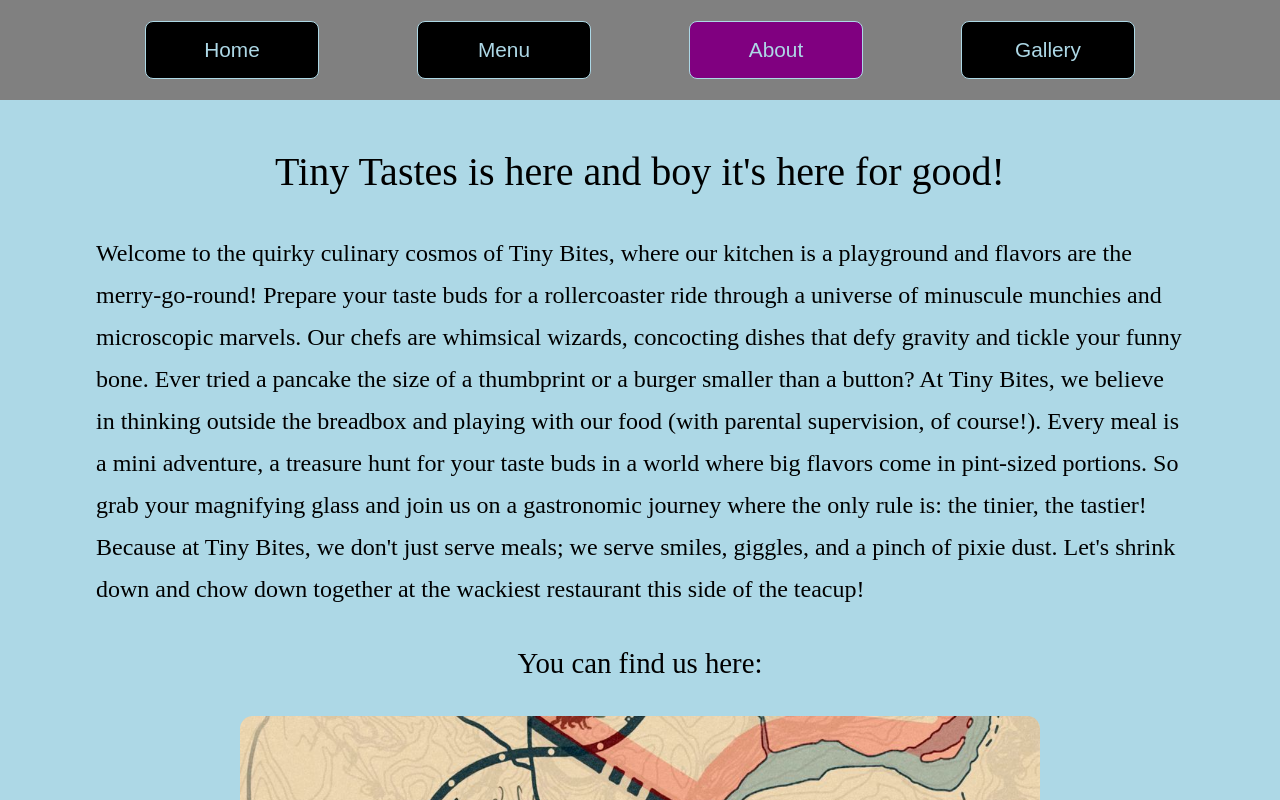
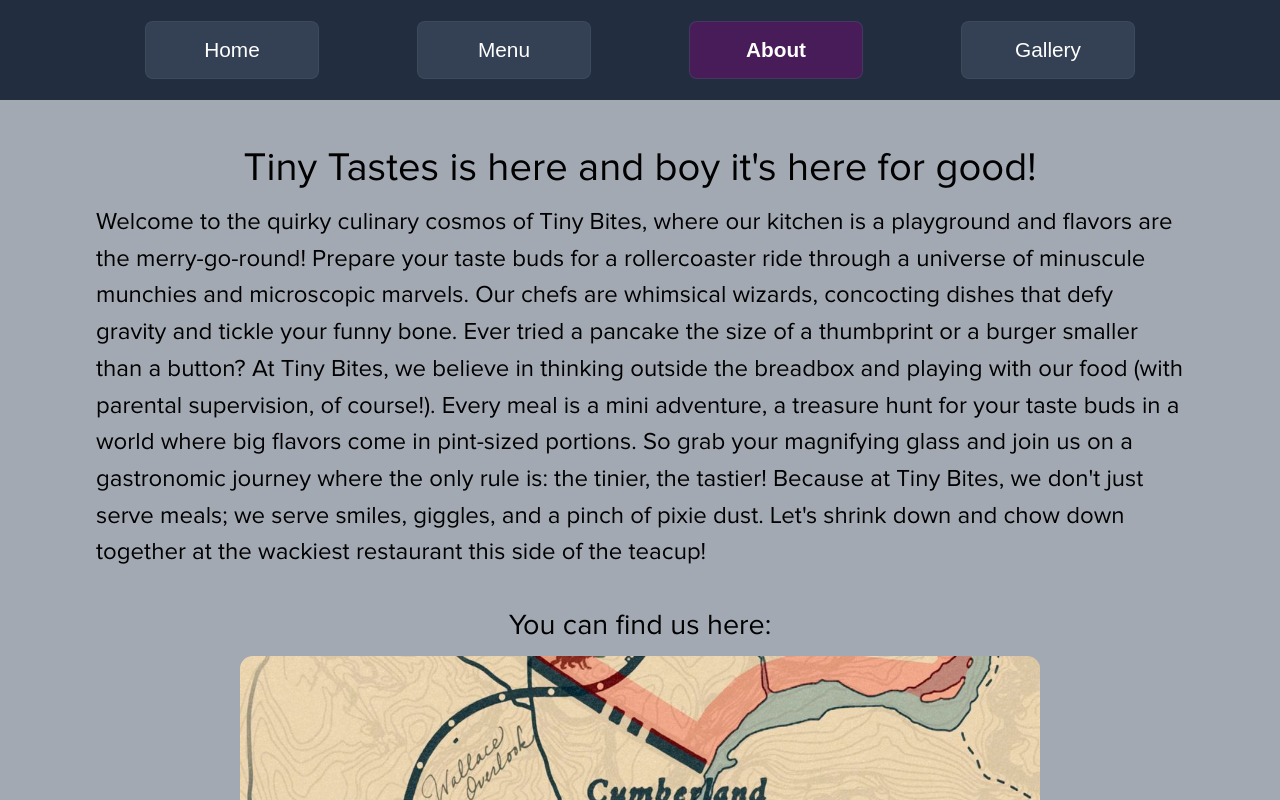
Before and after one commit to imaciej10/odin-restaturant-page, a website built with webpack: page src/index.html in a window 1280 px wide. Both pictures are taken after a click on the button "About". Shown: the top 800 px of the page. Built offline with nearby package versions, Linux system fonts and the light colour scheme.

Commit message:
add custom fonts, replace images and color grading

```diff
--- a/src/index.js
+++ b/src/index.js
@@ -223,6 +223,8 @@ const loadAbout = function () {
   const mapImage = new Image();
   const location2 = document.createElement("div");
   const mapImage2 = new Image();
+  const address1 = document.createElement("div");
+  const address2 = document.createElement("div");
 
   mapImage.src = map;
   mapImage2.src = map2;
@@ -231,6 +233,8 @@ const loadAbout = function () {
     "Welcome to the quirky culinary cosmos of Tiny Bites, where our kitchen is a playground and flavors are the merry-go-round! Prepare your taste buds for a rollercoaster ride through a universe of minuscule munchies and microscopic marvels. Our chefs are whimsical wizards, concocting dishes that defy gravity and tickle your funny bone. Ever tried a pancake the size of a thumbprint or a burger smaller than a button? At Tiny Bites, we believe in thinking outside the breadbox and playing with our food (with parental supervision, of course!). Every meal is a mini adventure, a treasure hunt for your taste buds in a world where big flavors come in pint-sized portions. So grab your magnifying glass and join us on a gastronomic journey where the only rule is: the tinier, the tastier! Because at Tiny Bites, we don't just serve meals; we serve smiles, giggles, and a pinch of pixie dust. Let's shrink down and chow down together at the wackiest restaurant this side of the teacup!";
   location.textContent = "You can find us here: ";
   location2.textContent = "And sometimes here :)";
+  address1.textContent = " Valentine 123 Main Street 82032";
+  address2.textContent = "Rhodes456 Oak Avenue 73412";
 
   setClass(aboutContainer, "about");
   setClass(aboutTitle, "about-title");
@@ -239,13 +243,17 @@ const loadAbout = function () {
   setClass(mapImage, "map");
   setClass(location2, "location");
   setClass(mapImage2, "map");
+  setClass(address1, "address");
+  setClass(address2, "address");
 
   aboutContainer.appendChild(aboutTitle);
   aboutContainer.appendChild(aboutText);
   aboutContainer.appendChild(location);
   aboutContainer.appendChild(mapImage);
+  aboutContainer.appendChild(address1);
   aboutContainer.appendChild(location2);
   aboutContainer.appendChild(mapImage2);
+  aboutContainer.appendChild(address2);
   content.appendChild(aboutContainer);
 };
 
--- a/src/style.css
+++ b/src/style.css
@@ -1,3 +1,17 @@
+@font-face {
+  font-family: "MyFont";
+  src: url("./Proxima\ Nova\ Reg.otf") format("opentype");
+  font-weight: 400;
+  font-style: normal;
+}
+
+@font-face {
+  font-family: "Bison";
+  src: url("./Bison-Bold\(PersonalUse\).ttf") format("ttf");
+  font-weight: 500;
+  font-style: normal;
+}
+
 * {
   margin: 0;
   padding: 0;
@@ -5,15 +19,21 @@
 }
 :root {
   font-size: 16px;
-  --header-color: gray;
-  --footer-color: beige;
-  --main-color: lightblue;
-  --image-color: green;
-  --button-color: black;
+  font-family: "MyFont", Roboto, Arial, Helvetica;
+  --header-color: rgb(30, 41, 59, 0.8);
+  --footer-color: rgb(30, 41, 59, 0.7);
+  --main-color: rgb(71, 85, 105, 0.5);
+  --button-color: rgb(71, 85, 105, 0.5);
+  --button-active: rgb(128, 0, 128, 0.4);
 }
 
 .active {
-  background-color: purple;
+  background-color: var(--button-active);
+  font-weight: 700;
+}
+
+.mealContainer:hover {
+  background-color: var(--button-active);
 }
 .logo:hover {
   outline: 1px solid white;
@@ -80,11 +100,13 @@ nav {
 
 h1 {
   font-size: 3rem;
+  font-family: "Bison", "MyFont", Roboto;
+  letter-spacing: 0.4rem;
 }
 
 .avi {
   border-radius: 0.5rem;
-  border: 1px solid var(--image-color);
+  border: 2px solid var(--footer-color);
   width: 16vw;
   height: auto;
   grid-row: 2;
@@ -109,7 +131,7 @@ button {
   border-radius: 0.5rem;
   font-size: 1.3rem;
   background-color: var(--button-color);
-  color: var(--main-color);
+  color: white;
   border: 0.1rem var(--main-color) solid;
   font-weight: 500;
 }
@@ -136,6 +158,7 @@ button {
 
 .menuTitle {
   font-size: 2.5rem;
+  font-family: "Bison", "MyFont", Roboto;
 }
 
 .mealContainer {
@@ -150,20 +173,22 @@ button {
 .about {
   display: grid;
   justify-items: center;
-  row-gap: 2.3rem;
+  row-gap: 1rem;
 }
 
 .about-title {
   font-size: 2.5rem;
+  font-family: "Bison", "MyFont", Roboto;
 }
 
 .about-text {
   font-size: 1.5rem;
-  line-height: 3.5ch;
+  line-height: 2.5ch;
 }
 
 .location {
   font-size: 1.8rem;
+  margin-top: 1.5rem;
 }
 
 .map {
@@ -173,6 +198,15 @@ button {
   border: none;
 }
 
+.address {
+  font-size: 1.5rem;
+  line-height: 2.1ch;
+  width: 10ch;
+  text-align: center;
+  display: flex;
+  flex-wrap: wrap;
+  font-style: italic;
+}
 /* footer */
 
 .footer {
@@ -180,8 +214,7 @@ button {
   justify-items: center;
   width: 100vw;
   margin-bottom: 0;
-  font-size: 1.6rem;
-  font-style: italic;
+  font-size: 1.5rem;
   background-color: var(--footer-color);
   padding: 2rem;
 }
@@ -195,6 +228,7 @@ button {
   width: 50vw;
   display: grid;
   justify-items: center;
+  align-items: stretch;
   grid-template-columns: repeat(3, 1fr);
 }
 
@@ -224,7 +258,7 @@ button {
 }
 
 .galleryTitle {
-  font-size: 2rem;
+  font-size: 1.7rem;
   width: 100%;
   display: grid;
   justify-items: center;
--- a/webpack.config.js
+++ b/webpack.config.js
@@ -25,6 +25,10 @@ module.exports = {
         test: /\.(png|svg|jpg|jpeg|gif)$/i,
         type: "asset/resource",
       },
+      {
+        test: /\.(woff|woff2|eot|ttf|otf)$/i,
+        type: "asset/resource",
+      },
     ],
   },
 };
```
Also changed, not shown: src/Bison-Bold(PersonalUse).ttf (added), src/Proxima Nova Reg.otf (added), src/ig.jpg, src/ig.png, src/map2.jpg.
